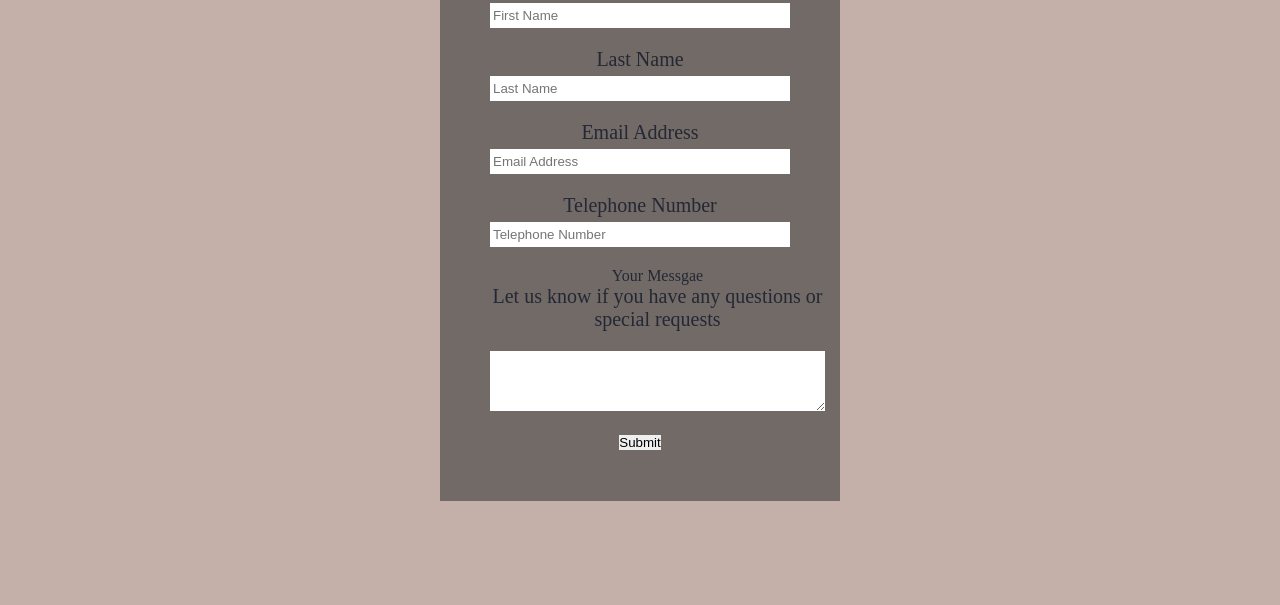
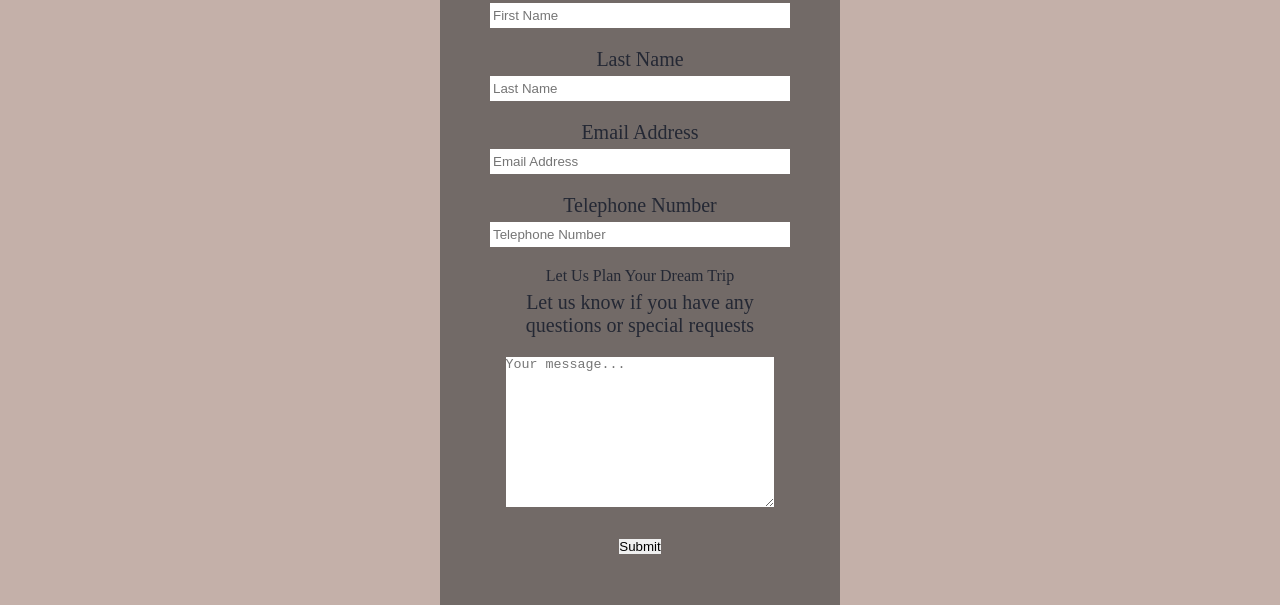
Before and after one commit to JoanaS2/Sea-Essence, a plain HTML site: page index.html in a window 1280 px wide. Shown: the part 2468-3073 px from the top of the page. Drawn offline with Linux system fonts and the light colour scheme.

Commit message:
Add margin and padding to textarea

```diff
--- a/assets/css/style.css
+++ b/assets/css/style.css
@@ -250,11 +250,26 @@ form > h2{
 
 label{
   font-size: 20px;
+  margin-top: 20px;
 }
 
-#message{
+fieldset{
+  margin-inline-start: 2px;
+    margin-inline-end: 2px;
+    padding-block-start: 0.35em;
+    padding-inline-start: 0.85em;
+    padding-inline-end: 0.85em;
+    padding-block-end: 0.5em;
+
+}
+
+textarea{
+  width: 100%;
+  height: 150px;
   margin-top: 20px;
 }
+
+
 .submit_button{
   margin-top: 20px ;
 }
--- a/index.html
+++ b/index.html
@@ -161,10 +161,11 @@
           <input type="number" id="telephone" name="telephone_number" placeholder="Telephone Number" class="text-input">
 
          <fieldset>
-          <legend>Your Messgae</legend>
+          <legend>Let Us Plan Your Dream Trip</legend>
           <label for="message" class="message-label">Let us know if you have any questions or special requests</label>
+
           <br>
-          <textarea id="message" rows="4" cols="40" name="message"></textarea>
+          <textarea id="message" rows="4" cols="40" name="message"placeholder="Your message..."></textarea>
          </fieldset>
 
 
```
